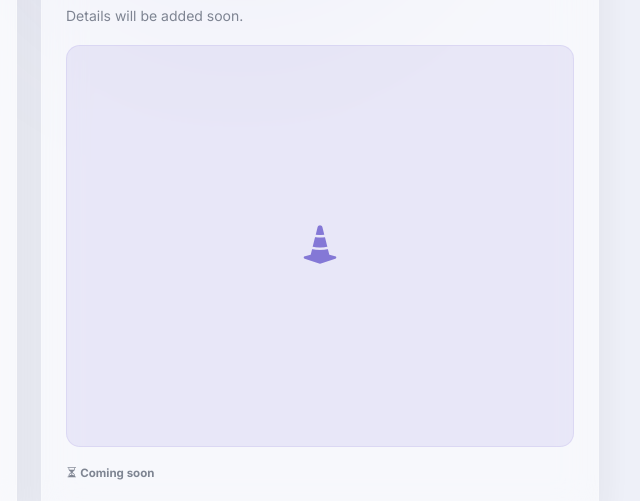
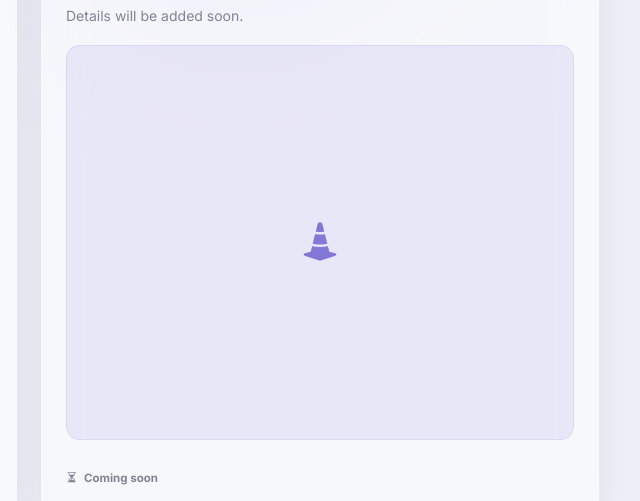
Before and after one commit to eadweardly/eadweardly.github.io, a plain HTML site: page activities.html in a window 1280 px wide. Shown: the part 299-800 px from the top of the page, 611-1251 px from the left. Drawn offline with nearby package versions, Linux system fonts and the light colour scheme.

Commit message:
Make all activity cards the same size

```diff
--- a/activities.html
+++ b/activities.html
@@ -75,7 +75,8 @@
       color: var(--accent); opacity: .95; font-size: 2.5rem;
     }
     .act-preview.live { background: #000; }
-    .act-card .act-preview:not(.live) { flex: 1; aspect-ratio: auto; min-height: 220px; }
+    /* every preview box (live or upcoming) gets the same height => all 4 cards are the same size */
+    .act-card .act-preview:not(.live) { flex: none; aspect-ratio: auto; height: var(--prev-h, 22rem); }
     .act-preview iframe {
       position: absolute; top: 0; left: 0; width: 1280px; height: 1000px;
       border: 0; background: #fff; pointer-events: none; transform-origin: top left;
@@ -96,7 +97,10 @@
     }
     .act-btn:active { transform: scale(.97); }
     .act-card.upcoming { opacity: .85; }
-    .act-status { font-size: .72rem; font-weight: 700; color: var(--text-muted); margin-bottom: 1rem; }
+    .act-status {
+      font-size: .72rem; font-weight: 700; color: var(--text-muted);
+      margin-top: auto; min-height: 2.45rem; display: flex; align-items: center; gap: .4rem; /* same height as the View Project button */
+    }
   </style>
 </head>
 <body>
@@ -164,6 +168,7 @@
           frame.style.transform = 'scale(' + k + ')';
           box.style.aspectRatio = 'auto';
           box.style.height = Math.round(pageH * k) + 'px';
+          grid.style.setProperty('--prev-h', box.style.height);   // other cards copy this height
         };
         frame.addEventListener('load', () => {
           try {
```
